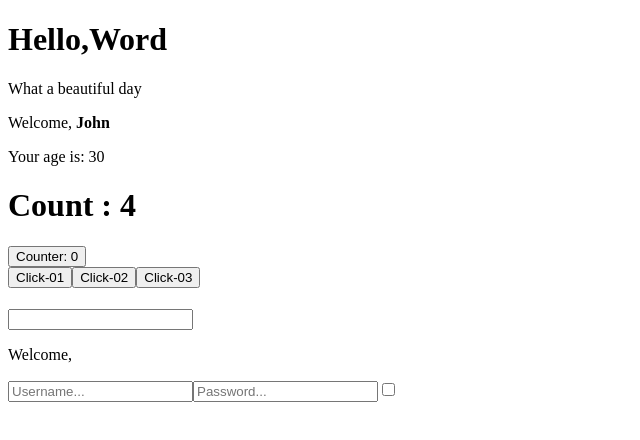
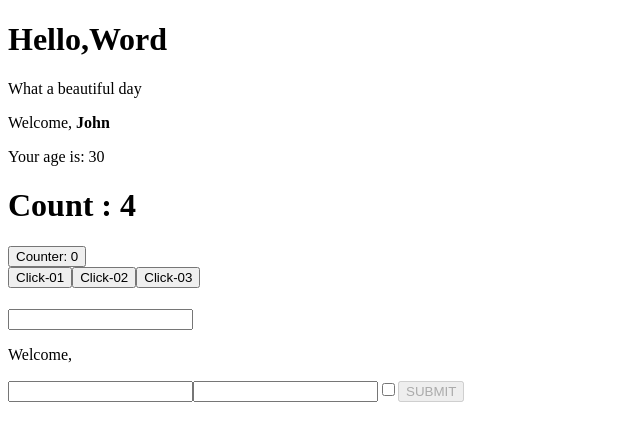
Before and after one commit to Ignazioconti/React_V2, a React (Create React App) app in the folder my-app/: page / in a window 1280 px wide. Shown: the top 440 px of the page, without its empty margins (0-640 px from the left). Built offline with nearby package versions, Linux system fonts and the light colour scheme.

Commit message:
Svolgimento

```diff
--- a/my-app/src/Login.js
+++ b/my-app/src/Login.js
@@ -2,44 +2,60 @@ import React from "react";
 
 export class Login extends React.Component {
   state = {
-    username: null,
-    password: null,
-    remember: false,
+    name: "",
+    email: "",
+    checked: false,
+    disabled: true,
   };
 
-  handleChangeInput = (event) => {
-    const value = event.target.value;
-    const name = event.target.name;
-    const type = event.target.type;
-    const checked = event.target.checked;
+  inputHandler = (event) => {
+    this.setState(
+      {
+        [event.target.name]:
+          event.target.type === "checkbox"
+            ? event.target.checked
+            : event.target.value,
+      },
+      () => {
+        this.setState({
+          disabled:
+            this.state.name && this.state.email && this.state.checked
+              ? false
+              : true,
+        });
+      }
+    );
+  };
 
-    this.setState({
-      [name]: type === "checkbox" ? checked : value,
-    });
+  loginHendler = () => {
+    console.log(this.state);
   };
 
   render() {
     return (
       <div>
         <input
-          name="username"
-          placeholder="Username..."
-          value={this.state.username}
-          onChange={this.handleChangeInput}
-        ></input>
+          type="text"
+          onChange={this.inputHandler}
+          value={this.state.name}
+          name="name"
+        />
         <input
-          name="password"
-          placeholder="Password..."
-          type="password"
-          value={this.state.password}
-          onChange={this.handleChangeInput}
-        ></input>
+          type="text"
+          onChange={this.inputHandler}
+          value={this.state.email}
+          name="email"
+        />
         <input
-          name="remember"
           type="checkbox"
-          checked={this.state.remember}
-          onChange={this.handleChangeInput}
-        ></input>
+          name="checked"
+          id=""
+          checked={this.state.checked}
+          onChange={this.inputHandler}
+        />
+        <button disabled={this.state.disabled} onClick={this.loginHendler}>
+          SUBMIT
+        </button>
       </div>
     );
   }
```
